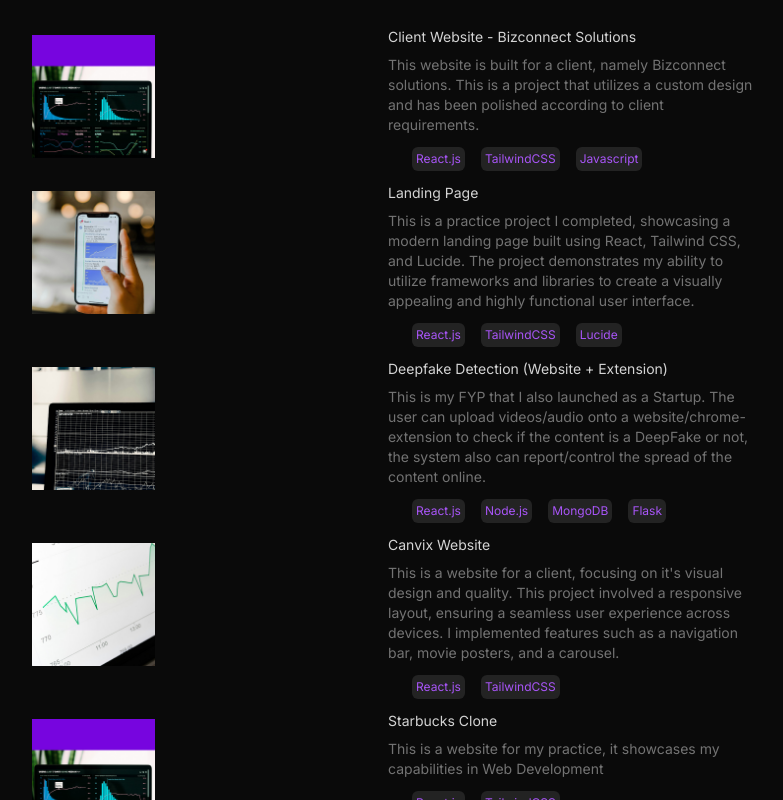
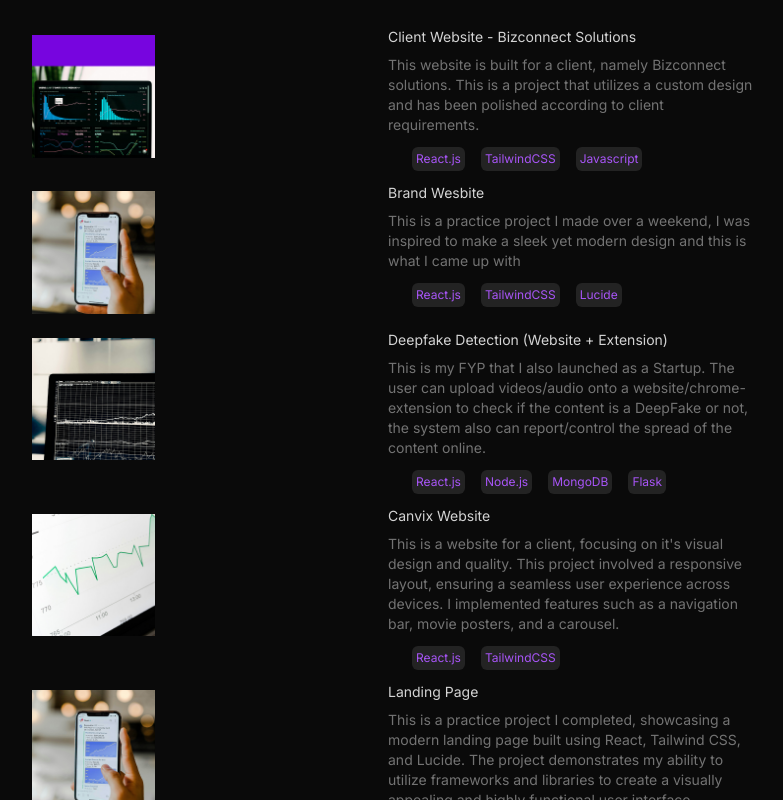
Before and after one commit to saada865/Portfolio, a React (Vite) app: page / in a window 1280 px wide. Shown: the part 3533-4333 px from the top of the page, without its empty margins (252-1035 px from the left). Built offline with nearby package versions, Linux system fonts and the light colour scheme.

Commit message:
project-2

```diff
--- a/src/constants/index.js
+++ b/src/constants/index.js
@@ -55,11 +55,11 @@
     technologies: ["React.js", "TailwindCSS", "Javascript"],
   },
   {
-    title: "Landing Page",
+    title: "Brand Wesbite",
     image: project2,
-    link: " https://landing-page-peach-eta.vercel.app/",
+    link: "https://bizconnect-solutions2.vercel.app/",
     description:
-      " This is a practice project I completed, showcasing a modern landing page built using React, Tailwind CSS, and Lucide. The project demonstrates my ability to utilize frameworks and libraries to create a visually appealing and highly functional user interface.",
+      "This is a practice project I made over a weekend, I was inspired to make a sleek yet modern design and this is what I came up with",
     technologies: ["React.js", "TailwindCSS", "Lucide"],
   },
   {
@@ -80,6 +80,14 @@
     technologies: ["React.js", "TailwindCSS"],
   },
   {
+    title: "Landing Page",
+    image: project2,
+    link: " https://landing-page-peach-eta.vercel.app/",
+    description:
+      " This is a practice project I completed, showcasing a modern landing page built using React, Tailwind CSS, and Lucide. The project demonstrates my ability to utilize frameworks and libraries to create a visually appealing and highly functional user interface.",
+    technologies: ["React.js", "TailwindCSS", "Lucide"],
+  },
+  {
     title: "Starbucks Clone",
     image: project1,
     link: "https://starbucks-clone-eight-kappa.vercel.app/",
```
